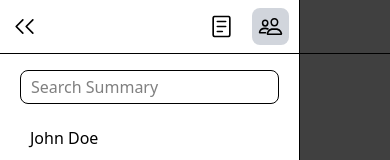
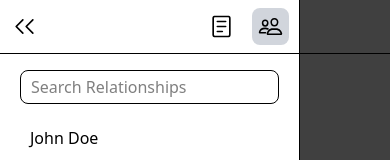
Before and after one commit to andrybc/ai-journal-backend, a React (Vite) app in the folder frontend/: page /relationships in a window 390 px wide. Shown: the top 160 px of the page. Built offline with nearby package versions, Linux system fonts and the light colour scheme; the HTML template or start-up script is replaced by a standard one.

Commit message:
Fixed a few bugs and made it more efficient

```diff
--- a/frontend/src/components/SideNav.tsx
+++ b/frontend/src/components/SideNav.tsx
@@ -2,7 +2,7 @@ import { useEffect, useRef, useState } from "react";
 import { Link } from "react-router";
 import closeSideNav from "../assets/icons/close-nav-icon.svg";
 import notesPage from "../assets/icons/notes-page-icon.svg";
-import summaryIcon from "../assets/icons/people-summary-icon.svg";
+import relationshipIcon from "../assets/icons/people-relationship-icon.svg";
 import contactIcon from "../assets/icons/contact-icon.svg";
 import logoutIcon from "../assets/icons/logout-icon.svg";
 
@@ -13,15 +13,15 @@ type Props = {
 };
 
 const SideNav: React.FC<Props> = ({
-  page, // Page Name (Notes or Summary)
+  page, // Page Name (Notes or Relationships)
   closeNav, // Close the SideNav
   getSelectedItem, // Get the selectedItem to display
 }) => {
   const [search, setSearch] = useState<string>(""); // Search Input
   const [displayList, setDisplayList] = useState<
     { name: string; id: number; [key: string]: string | number | boolean }[]
-  >([]); // List of Notes/Summary to display in SideNav
-  const [selectedId, setSelectedId] = useState<number | null>(null); // Store ID of Notes/Summary
+  >([]); // List of Notes/Relationships to display in SideNav
+  const [selectedId, setSelectedId] = useState<number | null>(null); // Store ID of Notes/Relationships
   const [userDropdownOpen, setUserDropdownOpen] = useState<boolean>(false); // User Dropdown State
   const userDropdown = useRef<HTMLDivElement>(null); // User Dropdown Ref
   const navModal = useRef<HTMLDivElement>(null); // Nav Black Part
@@ -155,16 +155,16 @@ const SideNav: React.FC<Props> = ({
                 />
               </button>
             </Link>
-            <Link to="/summary">
+            <Link to="/relationships">
               <button
                 className={`p-1.5 rounded-lg cursor-pointer ${
-                  page === "Summary" ? "bg-gray-300" : "hover:bg-gray-200"
+                  page === "Relationships" ? "bg-gray-300" : "hover:bg-gray-200"
                 }`}
               >
                 <img
                   className="w-[25px] h-[25px]"
-                  src={summaryIcon}
-                  alt="People Summary Icon"
+                  src={relationshipIcon}
+                  alt="People Relationships Icon"
                 />
               </button>
             </Link>
@@ -214,7 +214,7 @@ const SideNav: React.FC<Props> = ({
               className="z-10 w-[calc(100%-16px)] absolute left-1/2 -translate-x-1/2 bottom-full mb-2 rounded-xl border-[0.5px] flex flex-col bg-gray-200"
             >
               <Link to="/user-profile">
-                <button className="flex border-b items-center gap-2 py-2.5 px-5 hover:bg-gray-300 rounded-tl-xl rounded-tr-xl cursor-pointer">
+                <button className="w-full flex border-b items-center gap-2 py-2.5 px-5 hover:bg-gray-300 rounded-tl-xl rounded-tr-xl cursor-pointer">
                   <img
                     className="w-[20px] h-[20px]"
                     src={contactIcon}
@@ -223,7 +223,7 @@ const SideNav: React.FC<Props> = ({
                   <span className="whitespace-nowrap">User Profileeee</span>
                 </button>
               </Link>
-              <button className="flex items-center gap-2 py-2.5 px-5 hover:bg-gray-300 rounded-bl-xl rounded-br-xl cursor-pointer">
+              <button className="w-full flex items-center gap-2 py-2.5 px-5 hover:bg-gray-300 rounded-bl-xl rounded-br-xl cursor-pointer">
                 <img
                   className="w-[20px] h-[20x]"
                   src={logoutIcon}
--- a/frontend/src/pages/Relationships.tsx
+++ b/frontend/src/pages/Relationships.tsx
@@ -1,20 +1,19 @@
 import SideNav from "../components/SideNav";
-import { useEffect, useRef, useState } from "react";
+import { useState } from "react";
 import closeSideNav from "../assets/icons/close-nav-icon.svg";
 import ghostIcon from "../assets/icons/ghost-icon.svg";
 
-const Summary = () => {
+const Relationships = () => {
   const [sideNavOpen, setSideNavOpen] = useState<boolean>(true);
-  const [selectedSummary, setSelectedSummary] = useState<{
+  const [selectedRelationship, setSelectedRelationship] = useState<{
     name: string;
     id: number;
     [key: string]: string | number | boolean;
   } | null>(null);
-  const summarySectionRef = useRef<HTMLDivElement>(null);
 
-  const getSelectedSummary = (id: number) => {
+  const getSelectedRelationship = (id: number) => {
     console.log(id);
-    setSelectedSummary({
+    setSelectedRelationship({
       name: "John Doe",
       id: 1,
       summary: `John Doe is a name that has long been associated with anonymity, mystery, and adaptability. Used widely in legal, medical, and fictional contexts, John Doe can represent an unidentified individual, a person seeking to keep their identity secret, or even a symbol of the everyday, average person. Over time, the name has evolved beyond its practical applications and taken on a cultural significance, appearing in literature, film, and media as an archetype of the unknown or forgotten man.
@@ -29,41 +28,26 @@ Despite his anonymity, John Doe is paradoxically well-known. The name is instant
     });
   };
 
-  useEffect(() => {
-    const disableBodyScroll = () => {
-      if (summarySectionRef.current) {
-        if (sideNavOpen && window.innerWidth < 640) {
-          summarySectionRef.current.style.overflowY = "hidden";
-        } else {
-          summarySectionRef.current.style.overflowY = "auto";
-        }
-      }
-    };
-
-    disableBodyScroll();
-    window.addEventListener("resize", disableBodyScroll);
-
-    return () => {
-      window.addEventListener("resize", disableBodyScroll);
-    };
-  }, [sideNavOpen]);
-
   return (
     <div className="flex h-dvh overflow-hidden">
       {sideNavOpen && (
         <SideNav
-          getSelectedItem={getSelectedSummary}
-          page="Summary"
+          getSelectedItem={getSelectedRelationship}
+          page="Relationships"
           closeNav={setSideNavOpen}
         />
       )}
 
       <div
-        ref={summarySectionRef}
-        className="flex flex-col h-full grow overflow-y-auto"
+        className={`flex flex-col h-full grow sm:overflow-y-auto ${
+          sideNavOpen && "overflow-y-hidden"
+        }`}
       >
-        {(!sideNavOpen || window.innerWidth < 640) && (
-          <div className="px-2.5 py-2.5 flex items-center border-b">
+        <div
+          className={`px-2.5 py-2.5 flex items-center border-b ${
+            sideNavOpen && "sm:hidden"
+          }`}
+        >
           <button
             className="p-1 rounded-lg hover:bg-gray-200 cursor-pointer"
             onClick={() => setSideNavOpen(true)}
@@ -75,12 +59,11 @@ Despite his anonymity, John Doe is paradoxically well-known. The name is instant
             />
           </button>
           <span className="grow text-center ml-[-33px] font-semibold text-lg">
-              Summary
+            Relationship
           </span>
         </div>
-        )}
 
-        {selectedSummary ? (
+        {selectedRelationship ? (
           <div
             className={`px-10 ${
               sideNavOpen ? "sm:px-10" : "sm:px-14"
@@ -89,10 +72,10 @@ Despite his anonymity, John Doe is paradoxically well-known. The name is instant
             } md:py-12 flex flex-col gap-5 max-w-4xl mx-auto`}
           >
             <h3 className="text-4xl font-semibold font-montserrat">
-              {selectedSummary.name}
+              {selectedRelationship.name}
             </h3>
             <span className="text-[18px]/[1.45]">
-              {selectedSummary.summary}
+              {selectedRelationship.summary}
             </span>
           </div>
         ) : (
@@ -112,4 +95,4 @@ Despite his anonymity, John Doe is paradoxically well-known. The name is instant
   );
 };
 
-export default Summary;
+export default Relationships;
```
Also changed, not shown: frontend/src/assets/icons/people-relationship-icon.svg (renamed from frontend/src/assets/icons/people-summary-icon.svg). Lines whose indentation alone changed are shown as unchanged.
